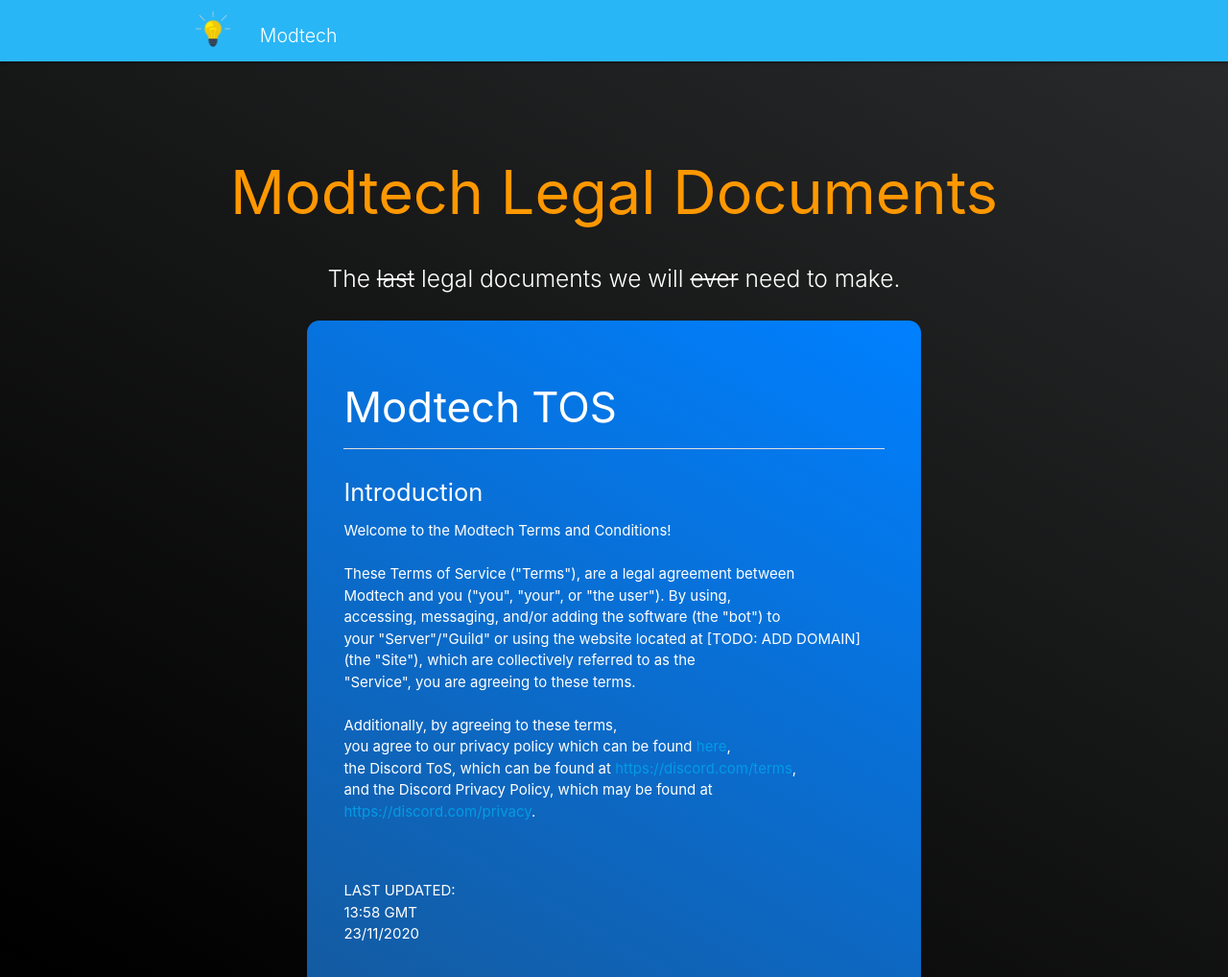
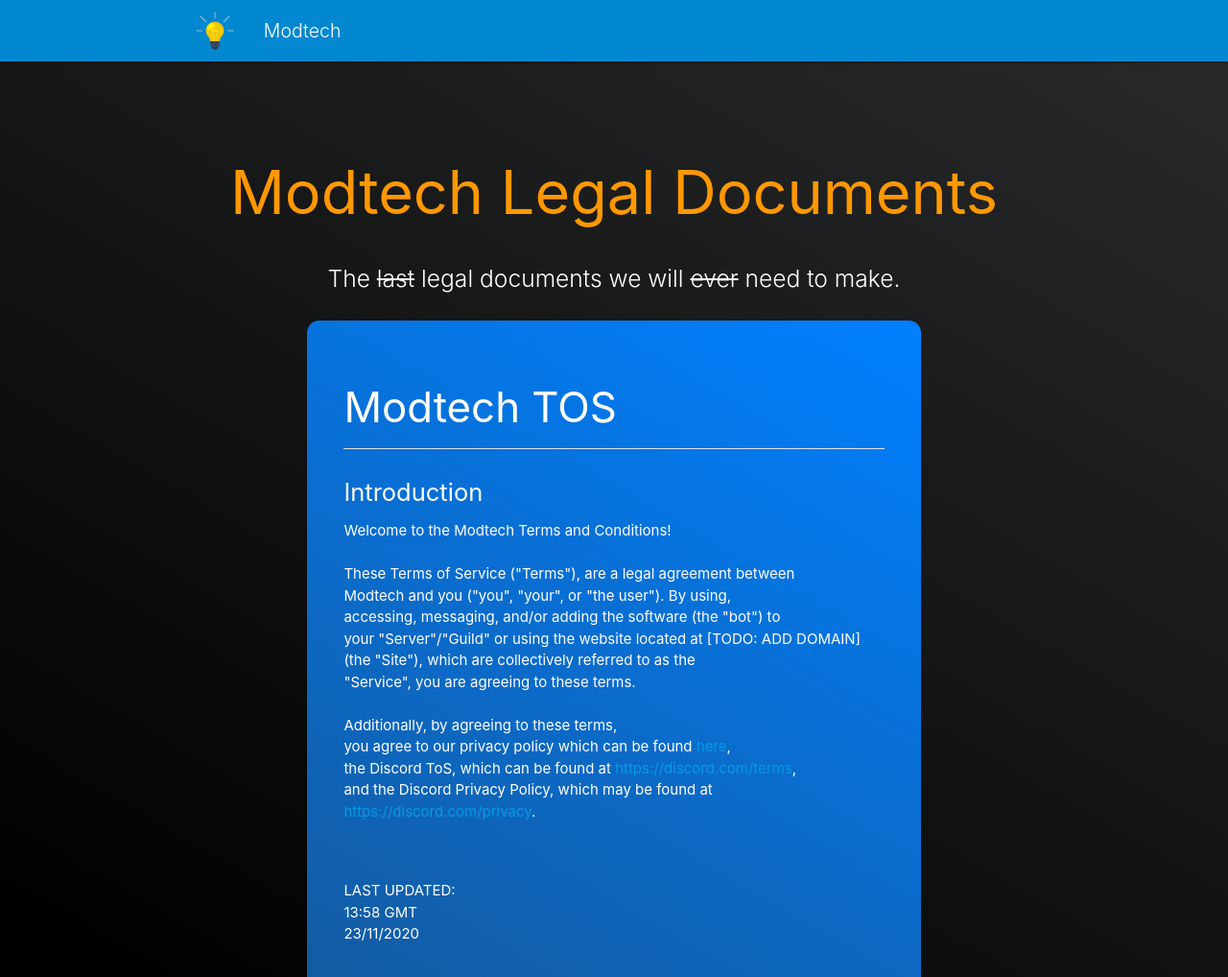
Before and after one commit to 0J3/modtech-site, a plain HTML site: page legal/index.html in a window 1280 px wide. Shown: the top 1018 px of the page at 96% size. Drawn offline with nearby package versions, Linux system fonts and the light colour scheme; files whose address does not match are found by name.

Commit message:
darken thing

```diff
--- a/legal/index.html
+++ b/legal/index.html
@@ -5,7 +5,7 @@
       name="viewport"
       content="width=device-width, initial-scale=1, maximum-scale=1.0"
     />
-    <title>Modtech ToS</title>
+    <title>Modtech Legal Documents</title>
 
     <meta
       name="description"
@@ -42,7 +42,7 @@
     <script src="/external.js"></script>
   </head>
   <body class="legal">
-    <nav class="light-blue lighten-1" role="navigation">
+    <nav class="light-blue darken-2" role="navigation">
       <div class="nav-wrapper container">
         <a
           id="logo-container"
@@ -55,15 +55,27 @@
               src="/icon.png"
               id="appicon"
               style="
-                vertical-align: middle;
                 margin-bottom: 10px;
                 margin-right: 10px;
+                top: 0;
+                height: 100%;
+                vertical-align: top;
               "
-              width="60"
           /></span>
-          <span id="header-large" style="font-weight: 300; font-size: 1.3rem">
-            Modtech
-          </span>
+          <!-- width="60" -->
+          <span
+            id="header-large"
+            style="
+              font-weight: 300;
+              font-size: 1.3rem;
+              top: 0;
+              height: 100%;
+              vertical-align: top;
+            "
+            class="valign-top"
+            >Modtech</span
+          >
+        </a>
         </a>
         <!-- <ul class="right hide-on-med-and-down">
           <li><a href="#"></a></li>
```
Also changed, not shown: index.html (+1 -1 lines).
